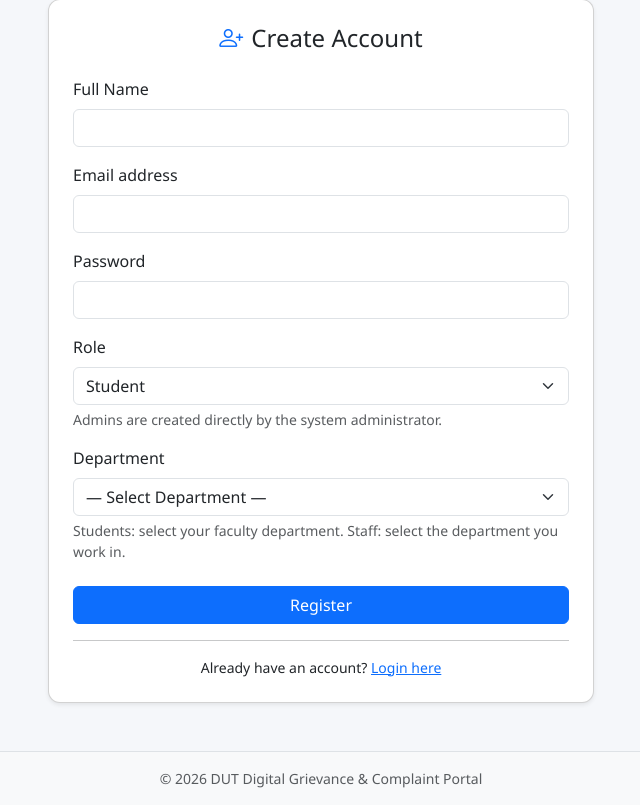
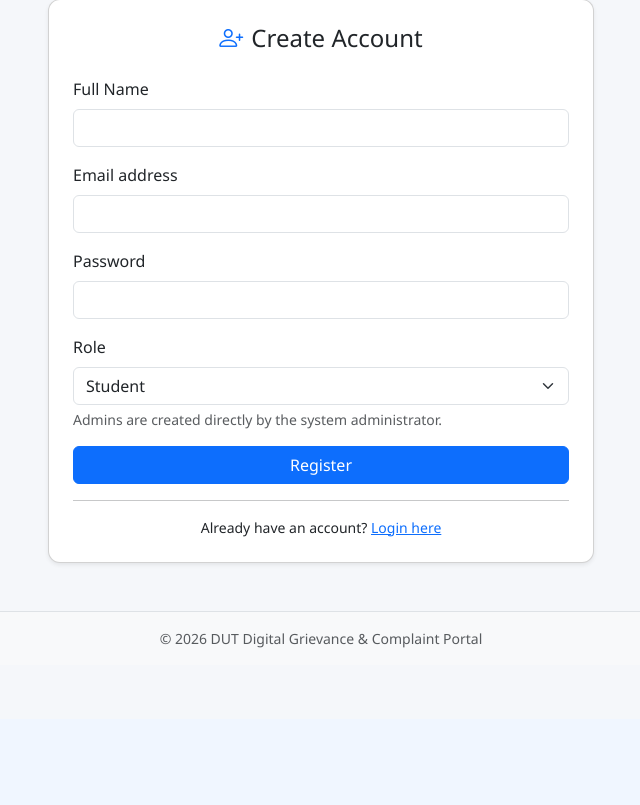
Before and after one commit to aviapollyon/ComplaintOrgGrp24, a Flask app: page /register in a window 1280 px wide. Shown: the part 81-886 px from the top of the page, without its empty margins (319-959 px from the left). After the commit the page ends 729 px from the top, so only its background shows below. Run offline with Flask 3, Linux system fonts and the light colour scheme; data that the repository does not hold is empty; some libraries are stand-ins or nearby versions.

Commit message:
modifed login to hide departments unless staff selected

```diff
--- a/app/templates/auth/register.html
+++ b/app/templates/auth/register.html
@@ -36,8 +36,8 @@
             <div class="form-text">Admins are created directly by the system administrator.</div>
           </div>
 
-          <!-- Department — required for Staff, optional label for Student -->
-          <div class="mb-4" id="departmentGroup">
+          <!-- Department — only shown / required for Staff -->
+          <div class="mb-4 d-none" id="departmentGroup">
             <label class="form-label">
               Department
               <span id="deptRequiredBadge" class="badge bg-danger ms-1 d-none">Required for Staff</span>
@@ -69,13 +69,16 @@
 {% block extra_scripts %}
 <script>
   const roleSelect   = document.getElementById('roleSelect');
+  const deptGroup    = document.getElementById('departmentGroup');
   const badge        = document.getElementById('deptRequiredBadge');
   const deptSelect   = document.getElementById('departmentSelect');
 
   roleSelect.addEventListener('change', () => {
     const isStaff = roleSelect.value === 'Staff';
+    deptGroup.classList.toggle('d-none', !isStaff);
     badge.classList.toggle('d-none', !isStaff);
     deptSelect.required = isStaff;
+    if (!isStaff) deptSelect.value = '';
   });
 </script>
 {% endblock %}
```
